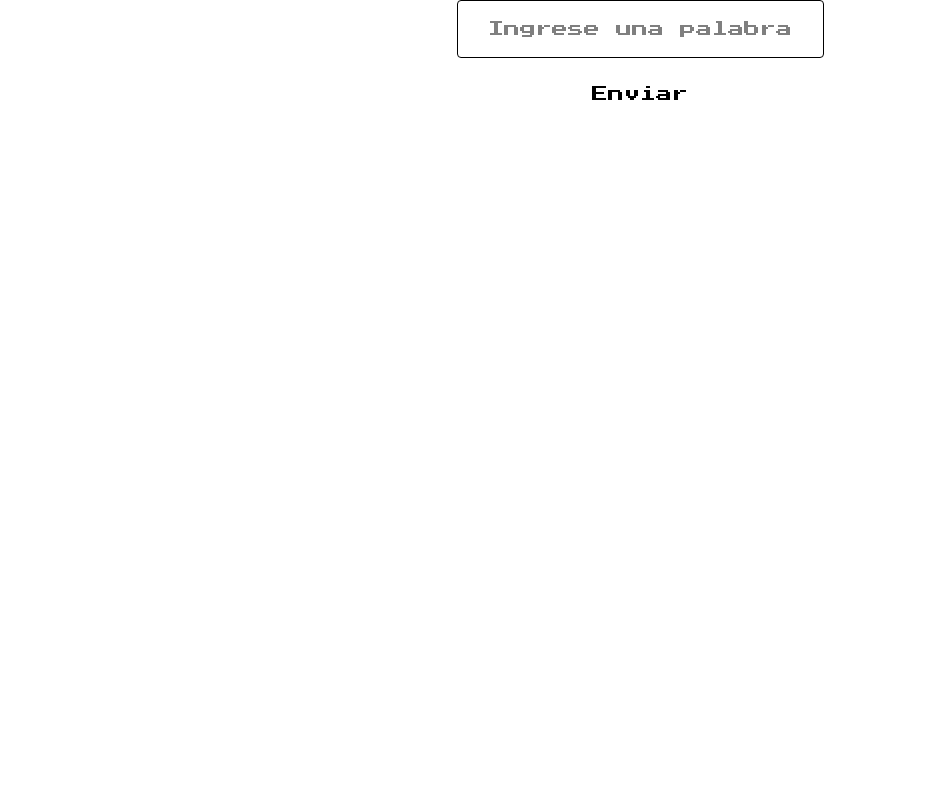
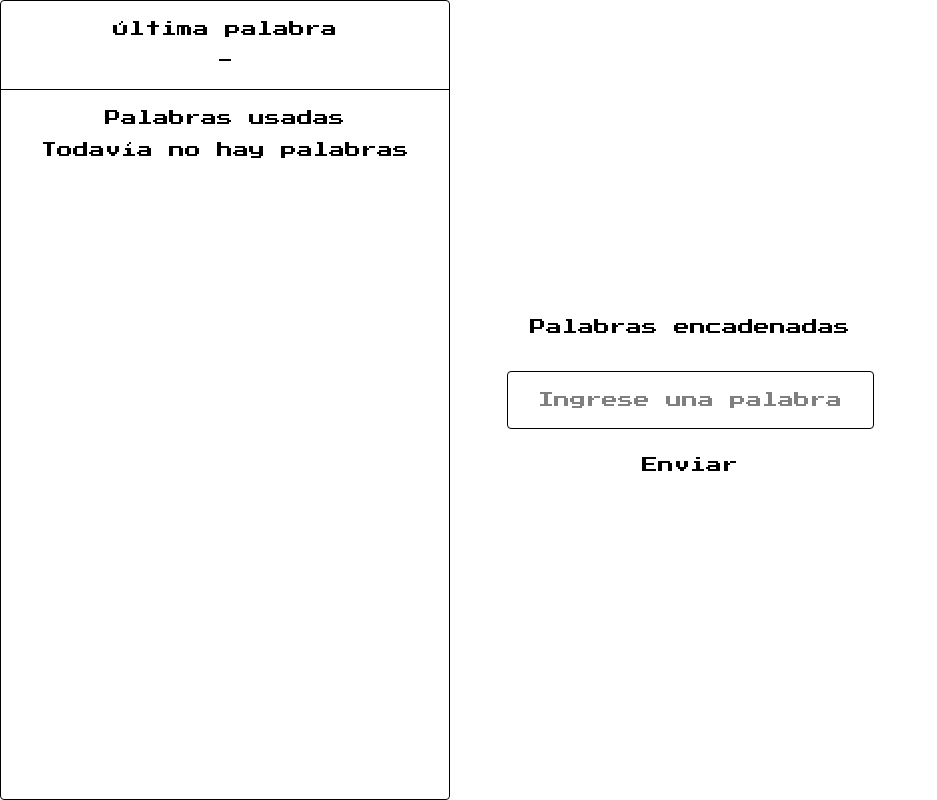
Before and after one commit to CabralJoel/unq-ui-hector-joel-cabral-trabajo-final, a React (Vite) app: page / in a window 1280 px wide. Shown: the whole page, without its empty margins (0-937 px from the left). Built offline with nearby package versions, Linux system fonts and the light colour scheme.

Commit message:
add word history

```diff
--- a/src/components/WordForm.tsx
+++ b/src/components/WordForm.tsx
@@ -15,7 +15,7 @@ export const WordForm = ({onWordSubmit,disabled,className,...props}: WordFormPro
     const handleSubmit = (e: React.SubmitEvent<HTMLFormElement>) => {
         e.preventDefault();
 
-        const formattedWord = word.trim().toLowerCase();
+        const formattedWord = word.trim().toUpperCase();
 
         if (!formattedWord) return;
 
--- /dev/null
+++ b/src/components/WordsHistory.tsx
@@ -0,0 +1,35 @@
+import { cn } from "@/lib/utils";
+
+type WordsHistoryProps =  React.ComponentProps<"div"> & {
+    words : string[]
+}
+
+export const WordsHistory=({words,className,...props}:WordsHistoryProps)=>{
+    const lastWord = words.at(-1);
+    const history = [...words].reverse();
+
+    return(
+        <aside className={cn("border rounded h-full min-w-[450px]",className)} {...props}>
+            <section className="flex flex-col border-b text-center p-4 gap-2">
+                <h2 >Última palabra</h2>
+
+                <p>{lastWord ?? "-"}</p>
+            </section>
+
+            <section className="flex flex-col text-center p-4 gap-2 ">
+                <h2>Palabras usadas</h2>
+                {history.length === 0 ? (
+                    <p>Todavía no hay palabras</p>
+                ) : (
+                    <ul className="space-y-2 overflow-y-auto">
+                        {history.map((word,index)=>(
+                            <li key={`${word}-${index}`} >
+                                {word}
+                            </li>
+                        ))}
+                    </ul>
+                )}
+            </section>
+        </aside>
+    )
+}
--- a/src/pages/GamePage.tsx
+++ b/src/pages/GamePage.tsx
@@ -1,14 +1,24 @@
 import { WordForm } from "@/components/WordForm";
+import { WordsHistory } from "@/components/WordsHistory";
+import { useState } from "react";
 
 
 export default function GamePage() {
+    const [words,setWords] = useState<string[]>([]);
+
     const handleWordSubmit  = (word:string)=>{
         console.log(word)
+        setWords((previousWords) => [...previousWords, word]);
     }
 
     return (
-    <div>
-        <WordForm onWordSubmit={handleWordSubmit } />
-    </div>
+    <main  className="grid min-h-svh grid-cols-[400px_1fr_300px]">
+        <WordsHistory words={words}/>
+        <section className="flex flex-col items-center justify-center gap-8">
+            <h1>Palabras encadenadas</h1>
+            <WordForm className="justify-center" onWordSubmit={handleWordSubmit } />
+        </section>
+        <div></div>
+    </main >
     );
 }
```
